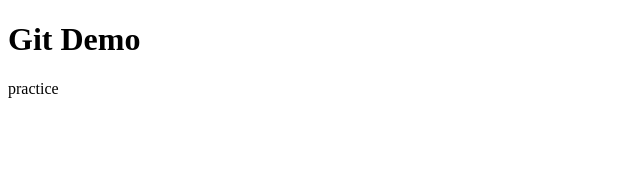
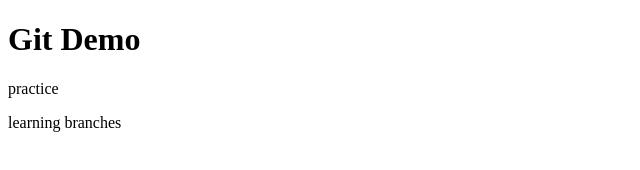
Before and after one commit to ajmeriunnisa/Practice, a plain HTML site: page index.html in a window 1280 px wide. Shown: the whole page, without its empty margins (0-640 px from the left). Drawn offline with Linux system fonts and the light colour scheme.

Commit message:
feature branch

```diff
--- a/index.html
+++ b/index.html
@@ -8,5 +8,7 @@
 <body>
     <h1>Git Demo</h1>
     <p>practice</p>
+
+    <p>learning branches</p>
 </body>
 </html>
```
